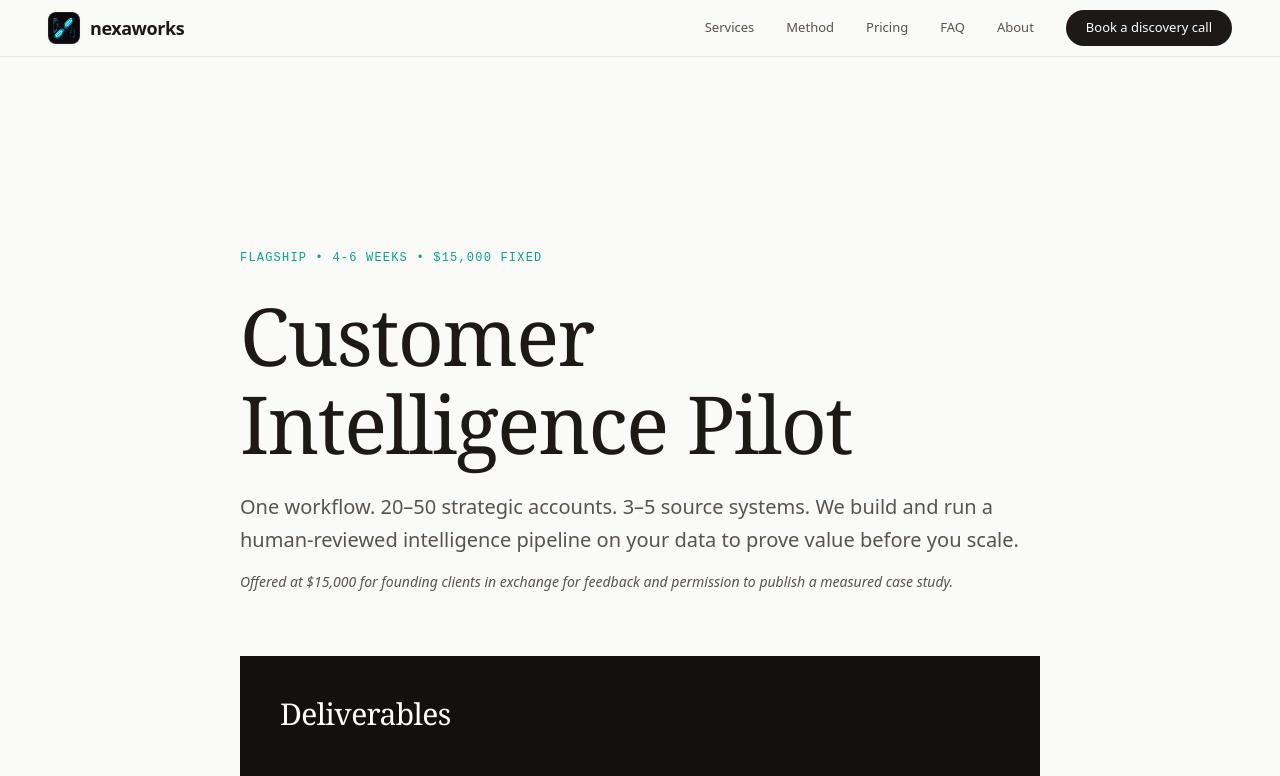
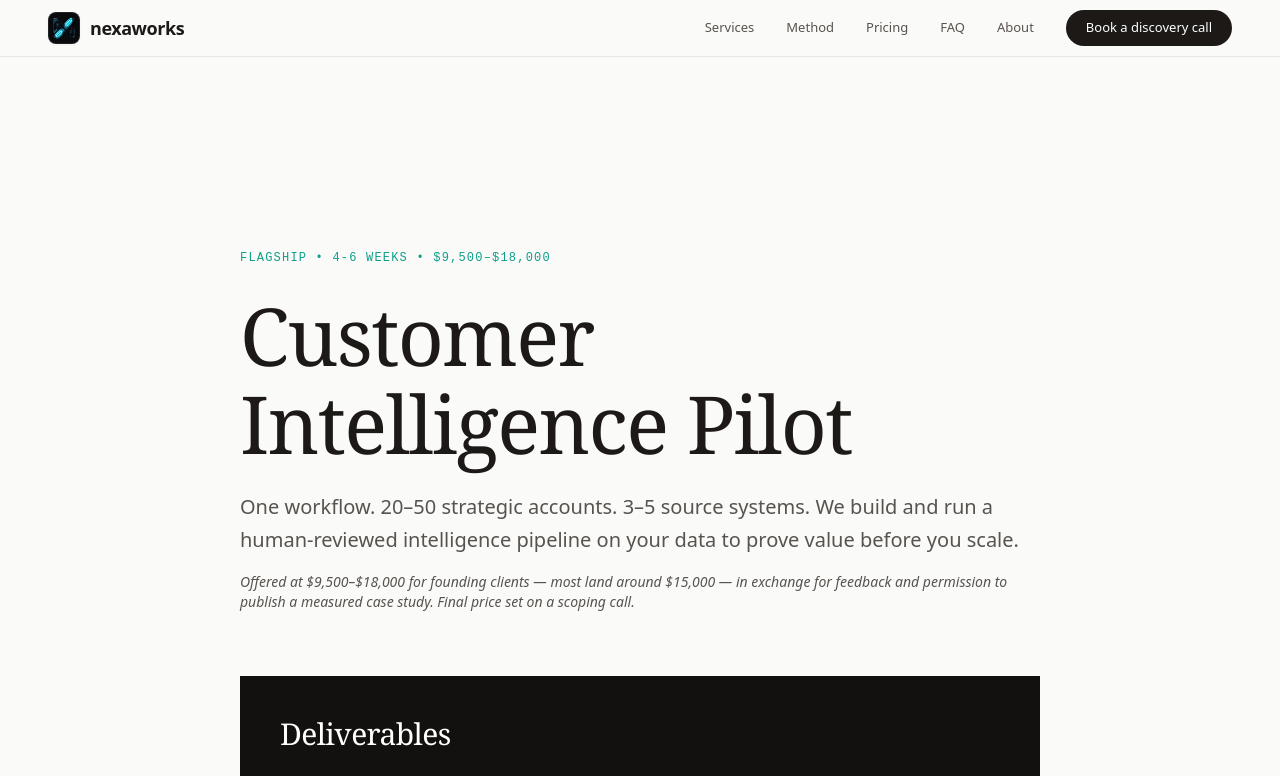
Before and after one commit to sahilghewari/NexaWorks-v4, a Next.js app: page /customer-intelligence-pilot in a window 1280 px wide. Shown: the top 776 px of the page. Built offline with nearby package versions, Linux system fonts and the light colour scheme.

Commit message:
Pricing: ranged Pilot on detail page

```diff
--- a/src/app/customer-intelligence-pilot/page.tsx
+++ b/src/app/customer-intelligence-pilot/page.tsx
@@ -13,7 +13,7 @@ export default function PilotPage() {
       <section className="sp-section" style={{ backgroundColor: "var(--nw-canvas)" }}>
         <div className="container-nw max-w-4xl pt-16">
           <p className="eyebrow mb-6" style={{ color: "var(--nw-accent)" }}>
-            Flagship • 4-6 Weeks • $15,000 Fixed
+            Flagship • 4-6 Weeks • $9,500–$18,000
           </p>
           <h1 className="mb-6" style={{ color: "var(--nw-ink)" }}>Customer Intelligence Pilot</h1>
 
@@ -21,7 +21,7 @@ export default function PilotPage() {
             One workflow. 20–50 strategic accounts. 3–5 source systems. We build and run a human-reviewed intelligence pipeline on your data to prove value before you scale.
           </p>
           <p className="text-sm italic mb-16" style={{ color: "var(--nw-ink-soft)" }}>
-            Offered at $15,000 for founding clients in exchange for feedback and permission to publish a measured case study.
+            Offered at $9,500–$18,000 for founding clients — most land around $15,000 — in exchange for feedback and permission to publish a measured case study. Final price set on a scoping call.
           </p>
 
           <div className="p-10 mb-16 relative overflow-hidden" style={{ backgroundColor: "var(--nw-dark)", color: "white" }}>
```
